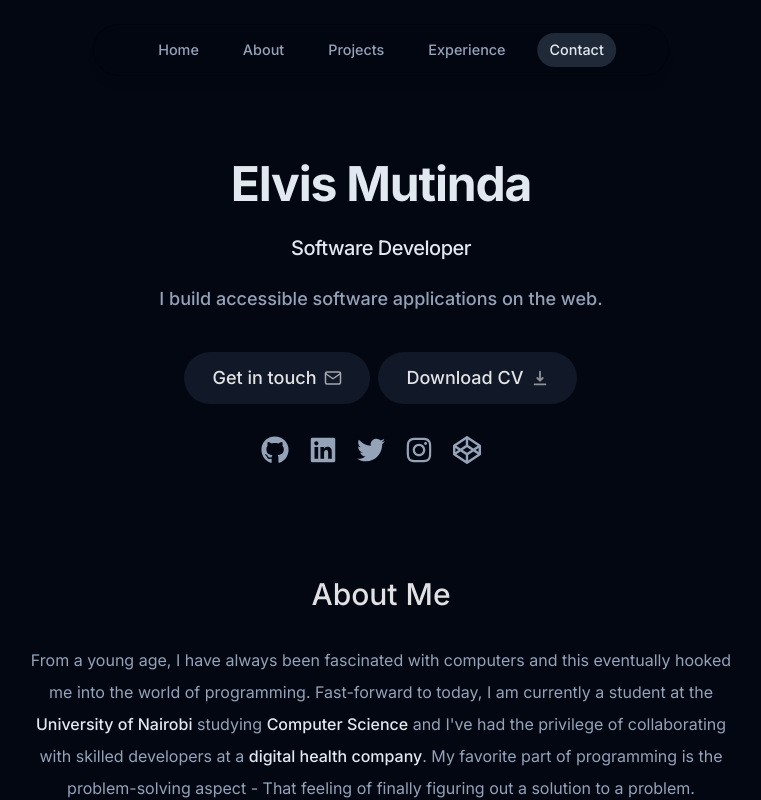
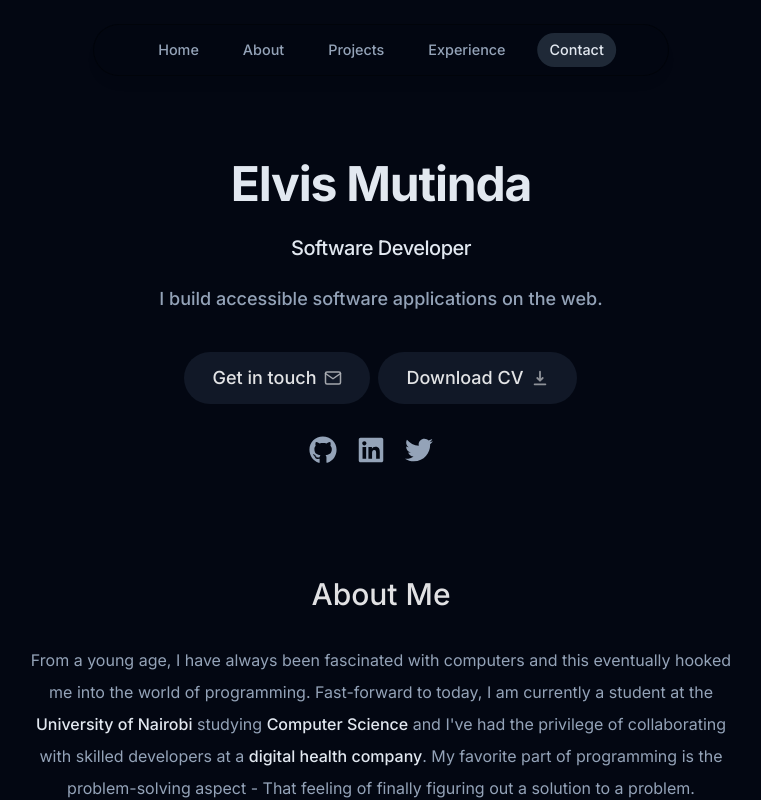
Before and after one commit to Elvismutinda/v1, a Next.js app: page / in a window 1280 px wide. Shown: the top 800 px of the page, without its empty margins (259-1020 px from the left). Built offline with nearby package versions, Linux system fonts and the light colour scheme; no server answers.

Commit message:
Removed unnecessary links

```diff
--- a/components/Hero.tsx
+++ b/components/Hero.tsx
@@ -122,26 +122,6 @@ export default function Intro() {
             <FaTwitter />
           </a>
         </li>
-        <li className="mr-5">
-          <a
-            className="block text-slate-400 text-[1.75rem] focus:scale-[1.15] hover:scale-[1.15] hover:text-slate-200 active:scale-105 transition cursor-pointer"
-            href="https://instagram.com/elvocool/"
-            target="_blank"
-            rel="noreferrer"
-          >
-            <FaInstagram />
-          </a>
-        </li>
-        <li className="mr-5">
-          <a
-            className="block text-slate-400 text-[1.75rem] focus:scale-[1.15] hover:scale-[1.15] hover:text-slate-200 active:scale-105 transition cursor-pointer"
-            href="https://codepen.io/elvocool/"
-            target="_blank"
-            rel="noreferrer"
-          >
-            <FaCodepen />
-          </a>
-        </li>
       </motion.ul>
     </section>
   );
```
